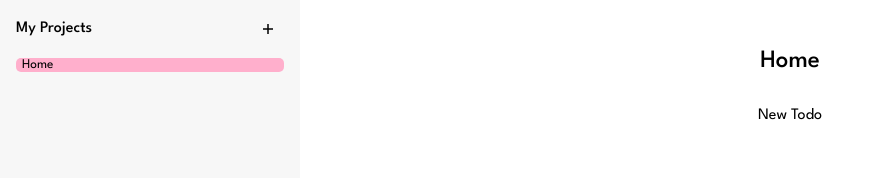
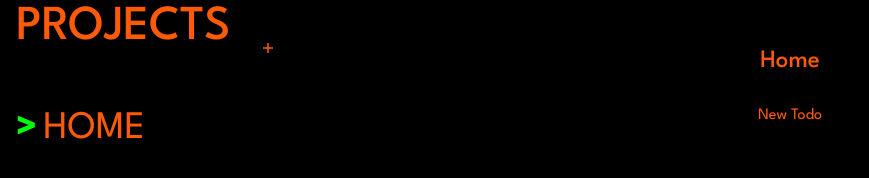
Before and after one commit to MclPio/todolist-js, a website built with webpack: page src/index.html in a window 1280 px wide. Shown: the whole page, without its empty margins (0-869 px from the left). Built offline with nearby package versions, Linux system fonts and the light colour scheme.

Commit message:
Begin work

```diff
--- a/src/css/style.css
+++ b/src/css/style.css
@@ -11,6 +11,8 @@ project-button uses tailwind Violet colors
 * {
   font-family: 'LeagueSpartan-VariableFont_wght';
   font-stretch: 80%;
+  background-color: black;
+  color: var(--color-1);
 }
 
 :root {
@@ -36,11 +38,12 @@ project-button uses tailwind Violet colors
   --text-size-4xl: 3.05rem;
   --text-size-5xl: 3.81rem;
 
-  --color-1: #ffafcc;
+  --color-1: #FF5A08;
   --color-2: #7A002D;
   --color-3: #fff1f2;
-  --color-4: #F7F7F7;
-  --color-5: #ffc3d8;
+  --color-4: #00ff00;
+  --color-5: #5290d3;
+  --background: black;
 
 }
 
@@ -107,11 +110,12 @@ body,html {
 #projects {
   display: flex;
   flex-direction: column;
+  gap: 1em;
 }
 
 #projects-section {
   overflow: auto;
-  background-color: var(--color-4);
+  background-color: var(--background);
   padding-left: 1rem;
   padding-right: 1rem;
 }
@@ -124,6 +128,7 @@ body,html {
   overflow: hidden;
   white-space: nowrap;
   width: 100%;
+  font-size: 2.44em
 }
 
 .project-button:hover {
@@ -136,7 +141,7 @@ body,html {
 }
 
 .project-container:hover {
-  background-color: var(--color-1);
+  /* border: 2px solid var(--color-1); */
 }
 
 #new-project{
@@ -155,34 +160,40 @@ body,html {
 }
 
 .project-option-button {
-  display: none;
   cursor: pointer;
   border: none;
-  background-color: transparent;
   border-radius: 5px;
+  color: var(--color-5)
 }
 
 .project-option-button:hover {
   background-color: var(--color-5);
 }
 
-.project-option-button:active {
-  background-color: #a5b4fc;
-}
-
 .project-container {
   display: flex;
 }
 
-.project-container:hover .project-option-button {
-  display: inline-block;
+.project-container::before {
+  content: '>';
+  visibility: hidden;
+  position: relative;
+  color: var(--color-4);
+  font-size: 2.44em;
+  font-weight: bold;
 }
+
+.project-container.selected::before {
+  visibility: visible;
+}
+
+
 .project-container.selected, .project-container:hover {
   border-radius: 5px;
 }
 
 .project-container.selected {
-  background-color: var(--color-1);
+
 }
 
 .material-symbols-outlined {
@@ -215,7 +226,7 @@ ul {
 }
 
 .todo-li:hover {
-  background-color: var(--color-1);
+  border: 1px solid var(--color-1);
 }
 
 #new-todo-form {
@@ -329,7 +340,7 @@ dialog>button {
 }
 
 dialog>button:hover {
-  background-color: var(--color-1);
+  /* background-color: var(--color-1); */
 }
 
 ::selection {
--- a/src/helpers/skeleton.js
+++ b/src/helpers/skeleton.js
@@ -25,8 +25,8 @@ function skeleton() {
       const projectHeaderContainer = document.createElement('div');
       projectHeaderContainer.classList = 'project-header-container';
 
-      const myProjectsHeader = document.createElement('p');
-      myProjectsHeader.innerText = 'My Projects';
+      const myProjectsHeader = document.createElement('h1');
+      myProjectsHeader.innerText = 'PROJECTS';
 
       const addProjectButton = document.createElement('button');
       addProjectButton.id = 'new-project';
--- a/src/views/project/index.js
+++ b/src/views/project/index.js
@@ -15,11 +15,11 @@ function projectIndex(){
     const projectButton = document.createElement('button');
     projectButton.classList = 'project-button';
     projectButton.setAttribute('data-id', `${projectsArray[i].id}`);
-    projectButton.innerHTML = projectsArray[i].name;
+    projectButton.innerHTML = projectsArray[i].name.toUpperCase();
 
     const projectOptionsButton = document.createElement('button');
     projectOptionsButton.classList = 'project-option-button';
-    projectOptionsButton.innerHTML = `<span class="material-symbols-outlined">more_horiz</span>`;
+    projectOptionsButton.innerHTML = `?`;
 
     if (projectsArray[i].id === 0) {
       projectContainer.append(projectButton)
```
